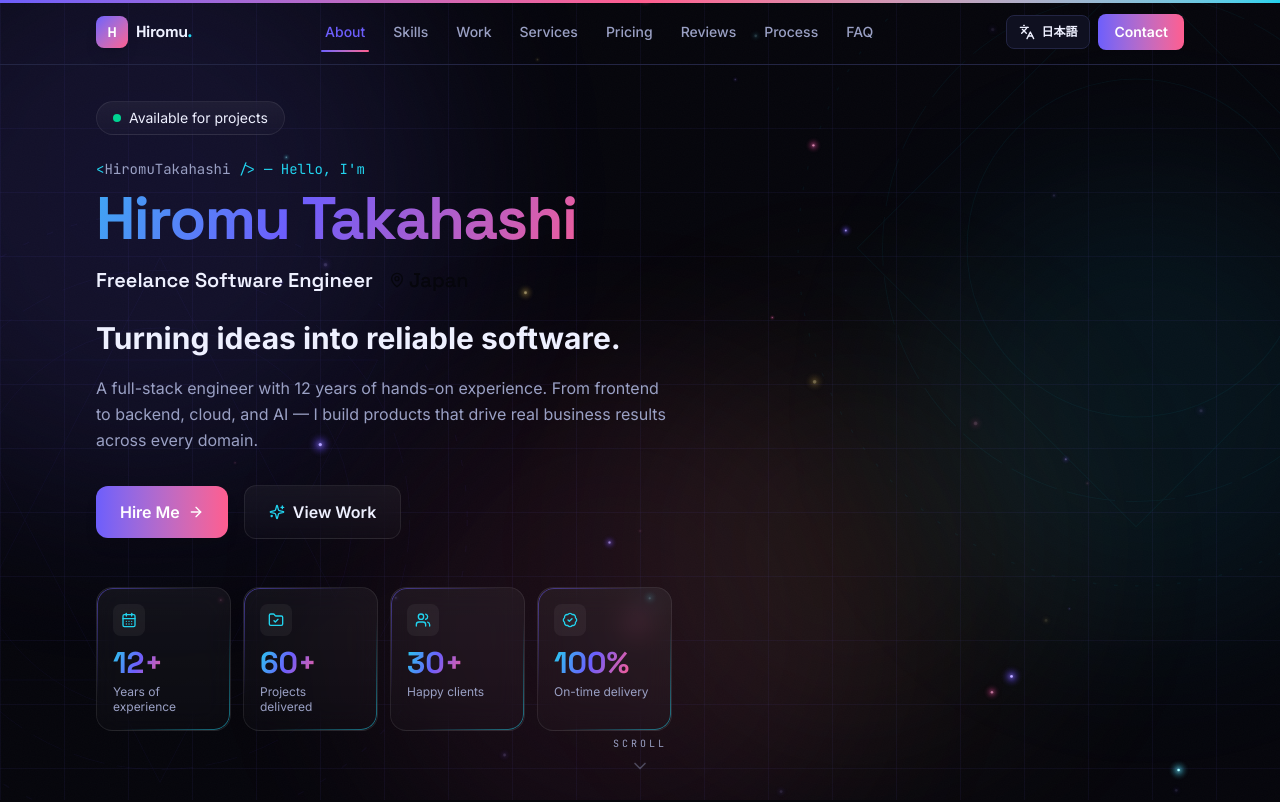
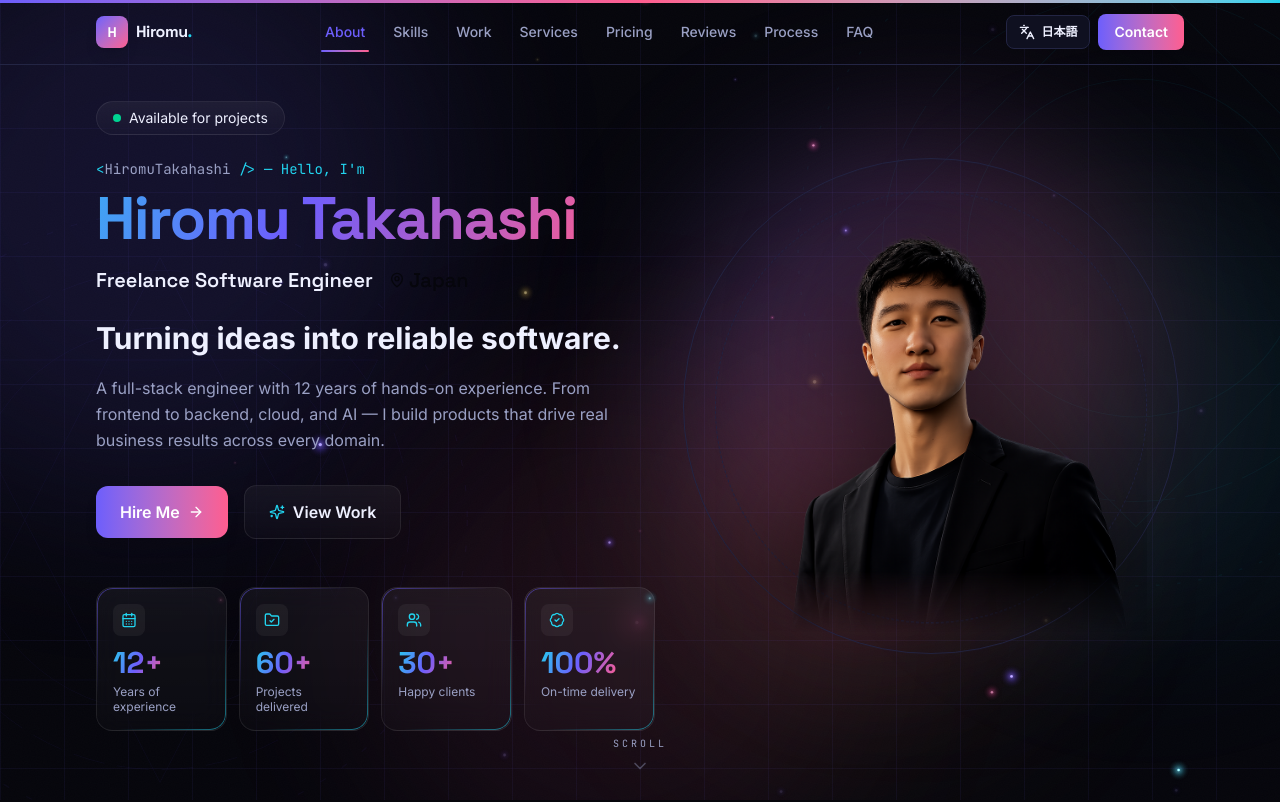
Before and after one commit to nakamuraryo298-coder/PortfolioProject, a Next.js app: page / in a window 1280 px wide. Shown: the top 802 px of the page. Built offline with nearby package versions, Linux system fonts and the light colour scheme.

Commit message:
changed hero section image

```diff
--- a/components/sections/Hero.tsx
+++ b/components/sections/Hero.tsx
@@ -1,5 +1,6 @@
 "use client";
 
+import Image from "next/image";
 import { motion } from "framer-motion";
 import {
   ArrowRight,
@@ -29,7 +30,7 @@ export default function Hero() {
         <div className="noise absolute inset-0 opacity-[0.04]" />
       </div>
 
-      <div className="mx-auto w-full max-w-6xl px-5 sm:px-8">
+      <div className="mx-auto grid w-full max-w-6xl items-center gap-8 px-5 sm:px-8 lg:grid-cols-[1.05fr_0.95fr] lg:gap-6">
         {/* Copy */}
         <div className="max-w-2xl">
           <motion.div
@@ -147,6 +148,29 @@ export default function Hero() {
             })}
           </motion.div>
         </div>
+
+        {/* Portrait */}
+        <motion.div
+          initial={{ opacity: 0, scale: 0.94 }}
+          animate={{ opacity: 1, scale: 1 }}
+          transition={{ duration: 0.9, delay: 0.3, ease: [0.21, 0.47, 0.32, 0.98] }}
+          className="relative hidden items-end justify-center lg:flex"
+        >
+          {/* Aura glow */}
+          <div className="pointer-events-none absolute left-1/2 top-1/2 -z-10 h-[30rem] w-[30rem] -translate-x-1/2 -translate-y-[55%] rounded-full bg-gradient-to-br from-[var(--color-accent)]/40 via-[var(--color-accent-3)]/25 to-transparent blur-[80px]" />
+          {/* Rotating rune rings */}
+          <div className="animate-spin-slow pointer-events-none absolute left-1/2 top-1/2 -z-10 h-[27rem] w-[27rem] -translate-x-1/2 -translate-y-[52%] rounded-full border border-dashed border-white/10" />
+          <div className="animate-spin-slow-rev pointer-events-none absolute left-1/2 top-1/2 -z-10 h-[31rem] w-[31rem] -translate-x-1/2 -translate-y-[52%] rounded-full border border-white/[0.06]" />
+
+          <Image
+            src="/portrait.png"
+            alt={profile.name[lang]}
+            width={820}
+            height={900}
+            priority
+            className="relative z-10 w-[27rem] max-w-full select-none object-contain drop-shadow-[0_25px_60px_rgba(0,0,0,0.6)] [mask-image:linear-gradient(to_bottom,black_86%,transparent)]"
+          />
+        </motion.div>
       </div>
 
       <motion.a
```
Also changed, not shown: public/portrait.png (added).
